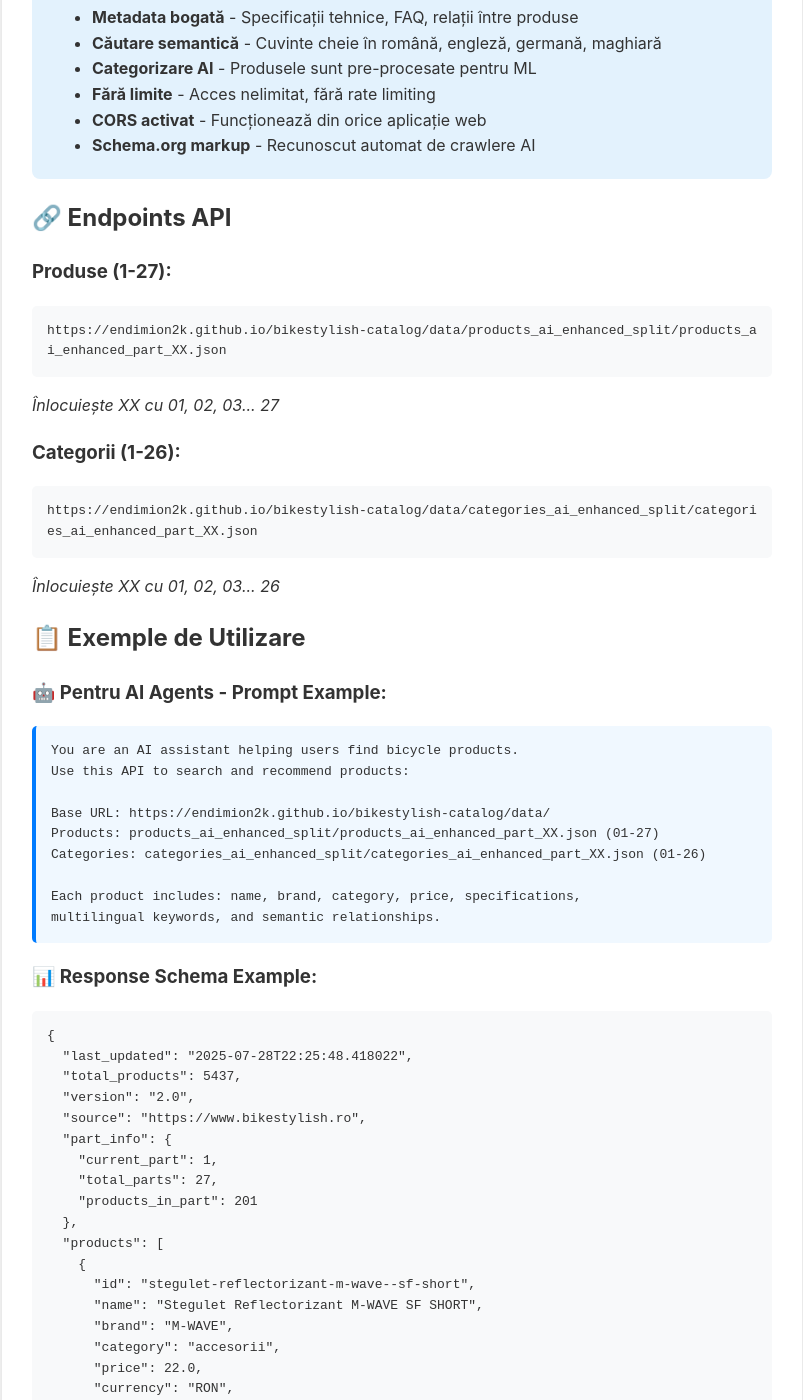
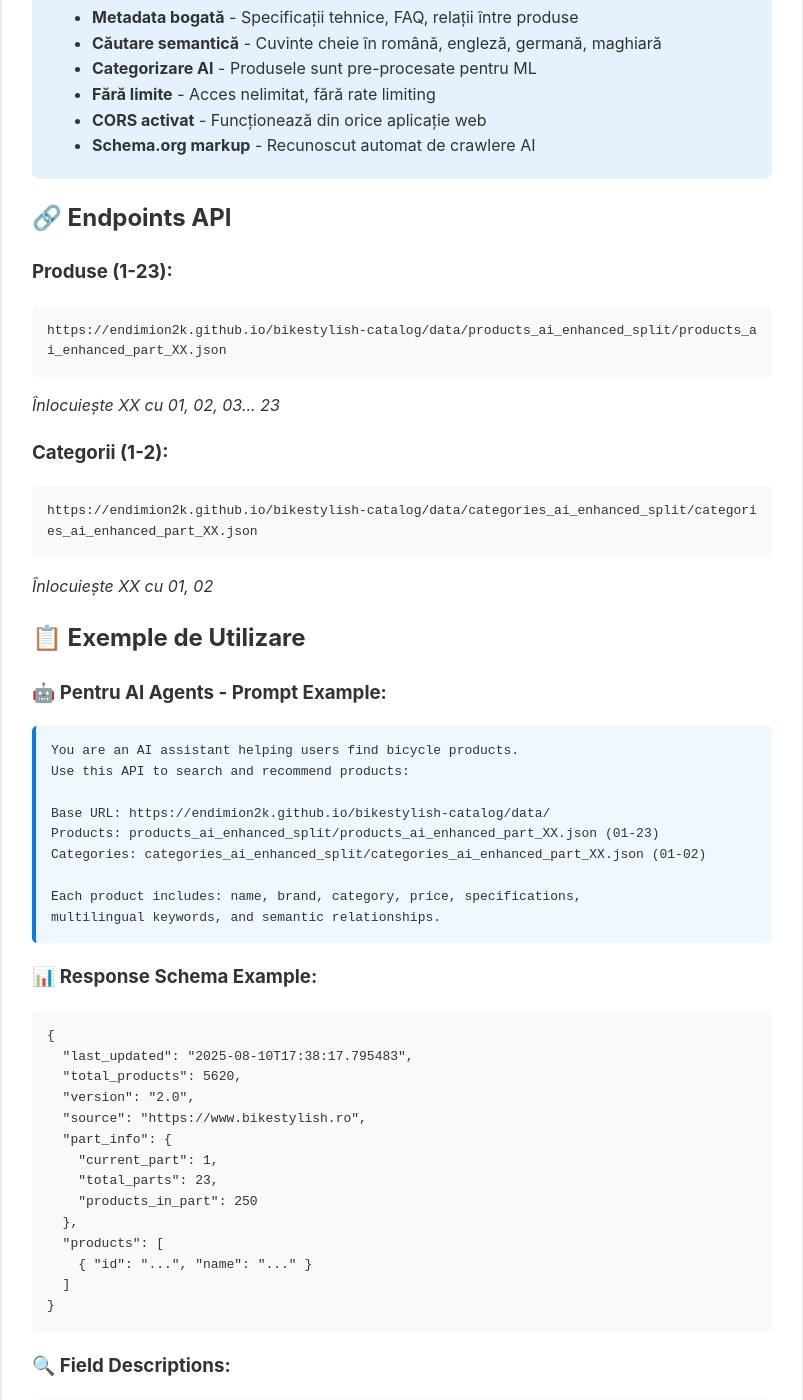
Before and after one commit to Endimion2k/bikestylish-catalog, a Jekyll site: the page index.html, which Jekyll copies as it is, in a window 1280 px wide and 1400 px high, scrolled down 885 px. Shown: the whole window, without its empty margins (238-1041 px from the left). Built offline with Jekyll 4.4.1, drawn with Linux system fonts in a browser that asks for light colours; some of the changed text lies outside the part shown.

Commit message:
actualizare reademe
actualiare documentatie si html

```diff
--- a/index.html
+++ b/index.html
@@ -4,11 +4,11 @@
     <meta charset="UTF-8">
     <meta name="viewport" content="width=device-width, initial-scale=1.0">
     <title>BikeStylish API v2.0 - Free Bicycle Products & Categories API for AI Agents</title>
-    <meta name="description" content="Official API for BikeStylish.ro - Free REST API with 5,437 bicycle products and 101 categories from Romania's first AI-integrated online bicycle parts and accessories store. Perfect for AI agents, developers, and e-commerce applications. JSON format, CORS enabled, no authentication required.">
+    <meta name="description" content="Official API for BikeStylish.ro - Free REST API with 5,620 bicycle products and 116 categories from Romania's first AI-integrated online bicycle parts and accessories store. Perfect for AI agents, developers, and e-commerce applications. JSON format, CORS enabled, no authentication required.">
     <meta name="keywords" content="BikeStylish.ro, bicycle API, bike products API, Romania cycling, AI training data, e-commerce API, free API, JSON API, cycling products, AI agents, biciclete Romania">
     <meta name="robots" content="index, follow">
     <meta property="og:title" content="BikeStylish.ro API - Official Bicycle Products API">
-    <meta property="og:description" content="Official API for BikeStylish.ro with 5,437 bicycle products and 101 categories from Romania's first AI-integrated online bicycle parts and accessories store. Perfect for AI agents and developers.">
+    <meta property="og:description" content="Official API for BikeStylish.ro with 5,620 bicycle products and 116 categories from Romania's first AI-integrated online bicycle parts and accessories store. Perfect for AI agents and developers.">
     <meta property="og:type" content="website">
     <meta property="og:url" content="https://endimion2k.github.io/bikestylish-catalog/">
 
@@ -34,7 +34,7 @@
         }
       ],
       "keywords": ["bicycle", "API", "e-commerce", "AI training", "product catalog", "cycling"],
-      "dateModified": "2025-07-28",
+      "dateModified": "2025-08-10",
       "isAccessibleForFree": true
     }
     </script>
@@ -134,12 +134,12 @@
         <div class="grid">
             <div class="card">
                 <h3>📦 Produse</h3>
-                <p><strong>27 părți</strong><br>5437 produse total</p>
+                <p><strong>23 părți</strong><br>5620 produse total</p>
                 <a href="./data/products_ai_enhanced_split/products_ai_enhanced_part_01.json" class="button">Test Produse</a>
             </div>
             <div class="card">
                 <h3>📂 Categorii</h3>
-                <p><strong>26 părți</strong><br>101 categorii total</p>
+                <p><strong>2 părți</strong><br>116 categorii total</p>
                 <a href="./data/categories_ai_enhanced_split/categories_ai_enhanced_part_01.json" class="button">Test Categorii</a>
             </div>
         </div>
@@ -161,17 +161,17 @@
 
         <h2>🔗 Endpoints API</h2>
 
-        <h3>Produse (1-27):</h3>
+        <h3>Produse (1-23):</h3>
         <div class="endpoint">
             https://endimion2k.github.io/bikestylish-catalog/data/products_ai_enhanced_split/products_ai_enhanced_part_XX.json
         </div>
-        <p><em>Înlocuiește XX cu 01, 02, 03... 27</em></p>
+        <p><em>Înlocuiește XX cu 01, 02, 03... 23</em></p>
 
-        <h3>Categorii (1-26):</h3>
+        <h3>Categorii (1-2):</h3>
         <div class="endpoint">
             https://endimion2k.github.io/bikestylish-catalog/data/categories_ai_enhanced_split/categories_ai_enhanced_part_XX.json
         </div>
-        <p><em>Înlocuiește XX cu 01, 02, 03... 26</em></p>
+        <p><em>Înlocuiește XX cu 01, 02</em></p>
 
         <h2>📋 Exemple de Utilizare</h2>
 
@@ -180,51 +180,25 @@
 Use this API to search and recommend products:
 
 Base URL: https://endimion2k.github.io/bikestylish-catalog/data/
-Products: products_ai_enhanced_split/products_ai_enhanced_part_XX.json (01-27)
-Categories: categories_ai_enhanced_split/categories_ai_enhanced_part_XX.json (01-26)
+Products: products_ai_enhanced_split/products_ai_enhanced_part_XX.json (01-23)
+Categories: categories_ai_enhanced_split/categories_ai_enhanced_part_XX.json (01-02)
 
 Each product includes: name, brand, category, price, specifications,
 multilingual keywords, and semantic relationships.</code></pre>
 
         <h3>📊 Response Schema Example:</h3>
         <pre style="background: #f8f9fa; padding: 15px; border-radius: 5px; overflow-x: auto;"><code>{
-  "last_updated": "2025-07-28T22:25:48.418022",
-  "total_products": 5437,
+  "last_updated": "2025-08-10T17:38:17.795483",
+  "total_products": 5620,
   "version": "2.0",
   "source": "https://www.bikestylish.ro",
   "part_info": {
     "current_part": 1,
-    "total_parts": 27,
-    "products_in_part": 201
+    "total_parts": 23,
+    "products_in_part": 250
   },
   "products": [
-    {
-      "id": "stegulet-reflectorizant-m-wave--sf-short",
-      "name": "Stegulet Reflectorizant M-WAVE SF SHORT",
-      "brand": "M-WAVE",
-      "category": "accesorii",
-      "price": 22.0,
-      "currency": "RON",
-      "availability": "out_of_stock",
-      "stock_quantity": 0,
-      "description": "Prindere pe portbagajLungime 380 mm",
-      "warranty": "12 luni",
-      "ai_metadata": {
-        "content_type": "bicycle_product",
-        "optimization_level": "high",
-        "ai_searchable": true
-      },
-      "search_optimization": {
-        "primary_keywords": ["m-wave", "accesorii", "stegulet"],
-        "semantic_keywords": ["safety", "visibility", "flag"],
-        "multilingual_terms": {
-          "ro": ["stegulet", "reflectorizant"],
-          "en": ["flag", "reflective"],
-          "de": ["fahne", "reflektierend"],
-          "hu": ["zászló", "fényvisszaverő"]
-        }
-      }
-    }
+    { "id": "...", "name": "..." }
   ]
 }</code></pre>
 
@@ -252,7 +226,7 @@ multilingual keywords, and semantic relationships.</code></pre>
             <h4>HTTP Status Codes:</h4>
             <ul>
                 <li><strong>200 OK:</strong> Request successful, data returned</li>
-                <li><strong>404 Not Found:</strong> Invalid part number (use 01-27 for products, 01-26 for categories)</li>
+                <li><strong>404 Not Found:</strong> Invalid part number (use 01-23 for products, 01-02 for categories)</li>
                 <li><strong>429 Too Many Requests:</strong> Rate limit exceeded (no current limits, but may be added)</li>
                 <li><strong>500 Internal Server Error:</strong> Server issue, try again later</li>
             </ul>
@@ -262,10 +236,10 @@ multilingual keywords, and semantic relationships.</code></pre>
         <div style="background: #e3f2fd; padding: 15px; border-radius: 5px; margin: 10px 0;">
             <h4>Data Splitting Logic:</h4>
             <ul>
-                <li><strong>Products:</strong> Split into 27 parts (~200 products each) for optimal loading</li>
-                <li><strong>Categories:</strong> Split into 26 parts for consistent structure</li>
+                <li><strong>Products:</strong> Split into 23 parts (~250 products each) for optimal loading</li>
+                <li><strong>Categories:</strong> Split into 2 parts for consistent structure</li>
                 <li><strong>CDN Caching:</strong> 1 hour cache, globally distributed via GitHub Pages</li>
-                <li><strong>Response Size:</strong> Average 1.2MB per part, JSON minified</li>
+                <li><strong>Response Size:</strong> Average ~0.8MB per part, JSON minified</li>
             </ul>
             <p><strong>Best Practice:</strong> Load parts on-demand rather than all at once for better performance.</p>
         </div>
@@ -445,7 +419,7 @@ try {
         <div style="background: #f8d7da; border: 1px solid #f5c6cb; padding: 15px; border-radius: 5px; margin: 10px 0;">
             <h4>Probleme Comune și Soluții:</h4>
             <ul>
-                <li><strong>404 Error:</strong> Verifică numărul părții (01-27 pentru produse, 01-26 pentru categorii)</li>
+                <li><strong>404 Error:</strong> Verifică numărul părții (01-23 pentru produse, 01-02 pentru categorii)</li>
                 <li><strong>CORS Error:</strong> API-ul suportă toate domeniile, verifică configurația browser-ului</li>
                 <li><strong>Timeout:</strong> GitHub Pages poate fi lent, încearcă din nou după 30s</li>
                 <li><strong>JSON Parse Error:</strong> Response-ul poate fi gzip, verifică headers</li>
```
Also changed, not shown: other parts of index.html (+5 -5 lines), README.md, README_api.md.
